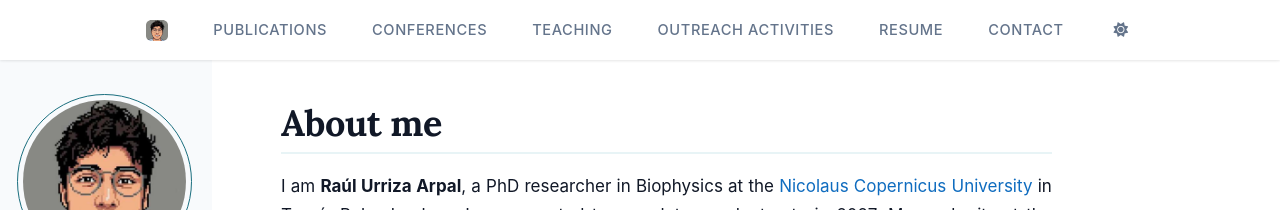
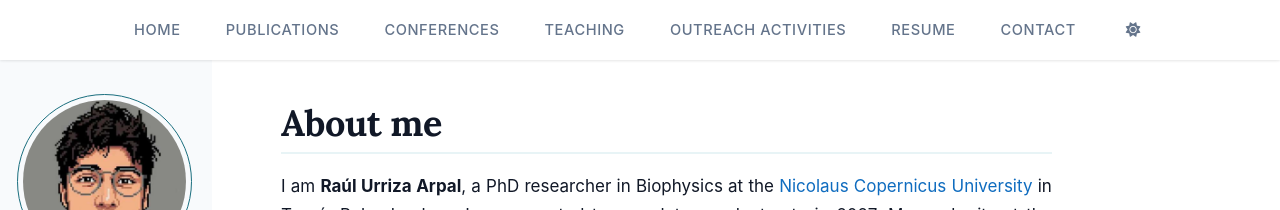
Before and after one commit to RaulUrriza/raulurriza.github.io, a Jekyll site: the page built from _pages/about.md, in a window 1280 px wide. Shown: the top 210 px of the page. Built offline with Jekyll 4.4.1, drawn with Linux system fonts in a browser that asks for light colours; some web fonts are replaced; a script bundle is joined from its source files by our own code; library files that are not in the unit come from our copies.

Commit message:
quito logo y pongo home

```diff
--- a/_includes/masthead.html
+++ b/_includes/masthead.html
@@ -5,10 +5,8 @@
       <nav id="site-nav" class="greedy-nav">
         <button class="hidden" aria-label="Toggle menu" aria-expanded="false"><span class="navicon"></span></button>
         <ul class="visible-links">
-          <li class="masthead__menu-item site-logo-item">
-            <a href="{{ base_path }}/" aria-label="Home">
-              <img src="{{ base_path }}/images/favicon.svg" alt="{{ site.title }}" class="site-logo-img" />
-            </a>
+          <li class="masthead__menu-item">
+            <a href="{{ base_path }}/">Home</a>
           </li>
 {% for link in site.data.navigation.main %}
             {% if link.url contains 'http' %}
--- a/_sass/layout/_masthead.scss
+++ b/_sass/layout/_masthead.scss
@@ -54,16 +54,6 @@
   }
 }
 
-.site-logo-item a {
-  display: flex;
-  align-items: center;
-}
-
-.site-logo-img {
-  height: 1.5em;
-  width: auto;
-}
-
 .masthead__menu-item {
   background-color: var(--global-bg-color);
   display: block;
```
